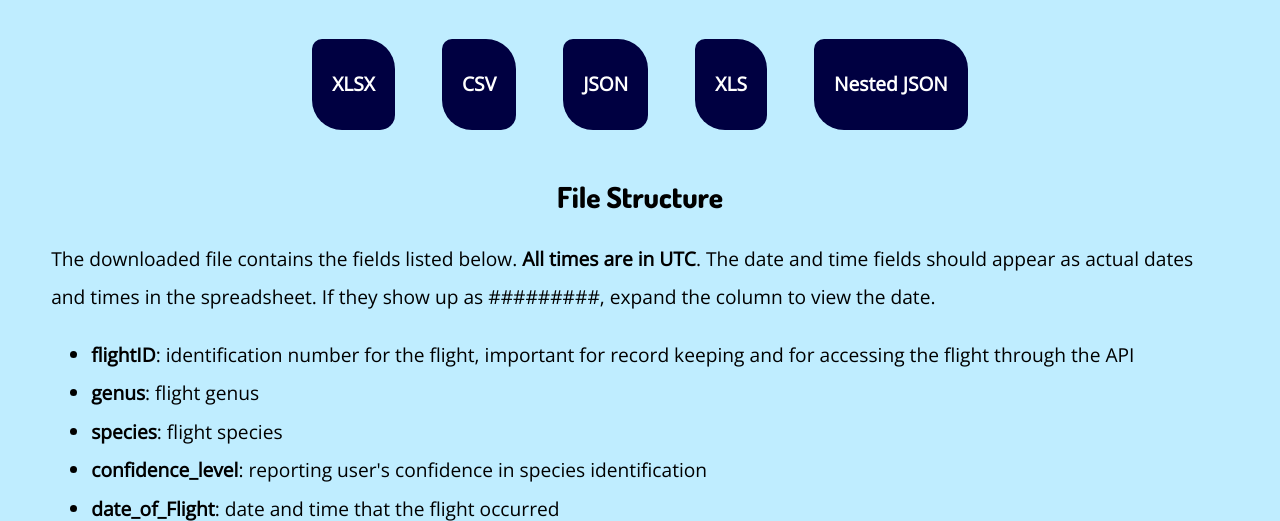
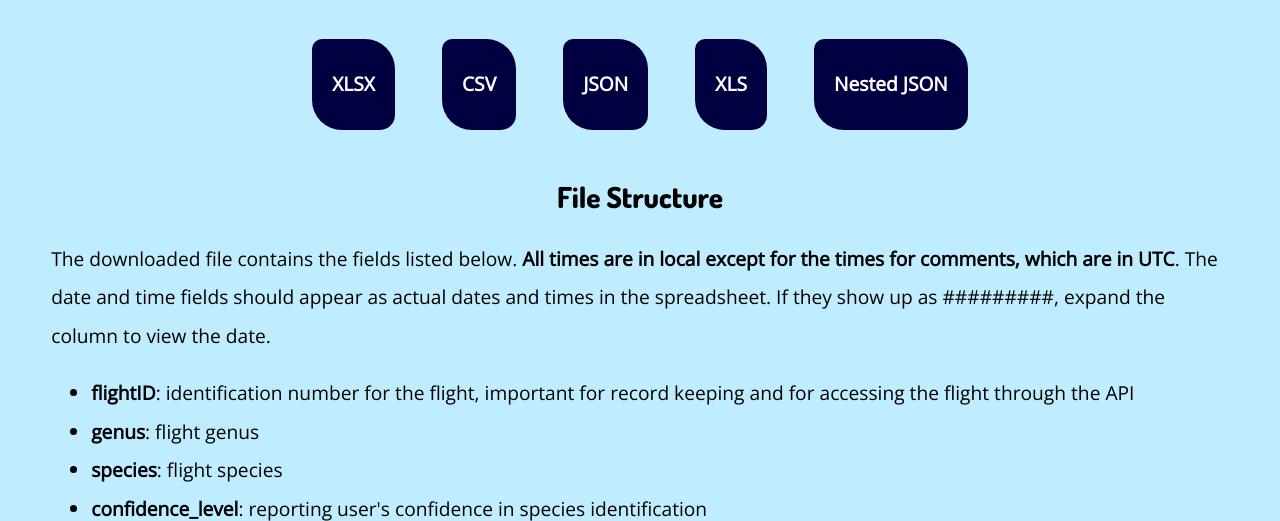
Before and after one commit to bzrudski/antnuptracker-server, a Django app: page /download/ in a window 1280 px wide. Shown: the part 388-909 px from the top of the page. Run offline with Django 3.2, Linux system fonts and the light colour scheme; parts of the project's set-up code (start-up, migrations or seed data) failed here and were passed over.

Commit message:
Fix note about timezones

```diff
--- a/nuptialtracker/nuptiallog/templates/nuptiallog/DownloadData.html
+++ b/nuptialtracker/nuptiallog/templates/nuptiallog/DownloadData.html
@@ -23,7 +23,7 @@
             </div>
 
             <h2>File Structure</h2>
-            The downloaded file contains the fields listed below. <b>All times are in UTC</b>. The date and time fields should appear as actual dates and
+            The downloaded file contains the fields listed below. <b>All times are in local except for the times for comments, which are in UTC</b>. The date and time fields should appear as actual dates and
             times in the spreadsheet. If they show up as #########, expand the column to view the date.
             <ul>
                 <li><b>flightID</b>: identification number for the flight, important for record keeping and for accessing the flight through the API</li>
```
